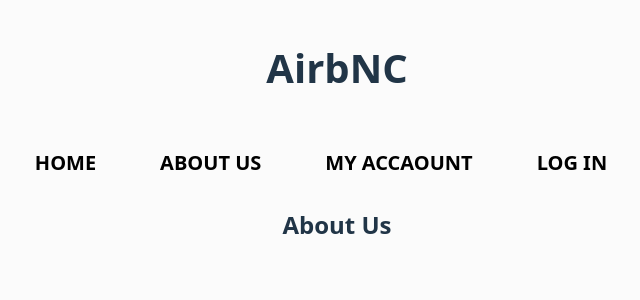
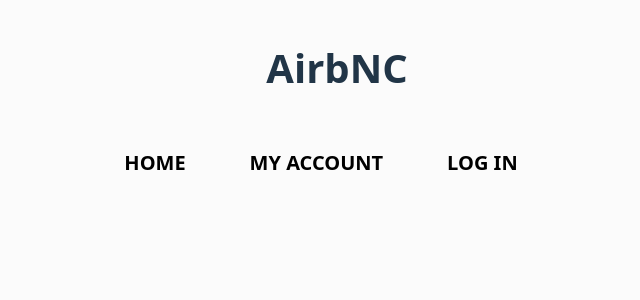
Before and after one commit to monikabaltova/airbnc-frontend, a React (Vite) app: page /about-us in a window 1280 px wide. Shown: the top 300 px of the page, without its empty margins (303-943 px from the left). Built offline with nearby package versions, Linux system fonts and the light colour scheme.

Commit message:
fix a comment in css

```diff
--- a/src/App.jsx
+++ b/src/App.jsx
@@ -4,7 +4,6 @@ import Header from "./components/Header";
 import Nav from "./components/Nav";
 import Home from "./components/Home";
 import SingleProperty from "./components/SingleProperty";
-import AboutUs from "./components/About";
 import { Route, Routes } from "react-router";
 import MyAccount from "./components/Account";
 import LogIn from "./components/LogIn";
@@ -17,7 +16,7 @@ function App() {
   return (
     <>
       <Header />
-      <Nav user={user}/>
+      <Nav user={user} />
       <Routes>
         <Route
           path=""
@@ -43,7 +42,6 @@ function App() {
             />
           }
         />
-        <Route path="/about-us" element={<AboutUs />} />
         <Route
           path="/my-account/:userId"
           element={
--- a/src/components/About.jsx
+++ /dev/null
@@ -1,8 +0,0 @@
-const AboutUs = () => {
-  return (
-    <>
-      <h2>About Us</h2>
-    </>
-  );
-};
-export default AboutUs;
--- a/src/components/Nav.jsx
+++ b/src/components/Nav.jsx
@@ -4,8 +4,7 @@ const Nav = ({ user }) => {
     <>
       <nav className="menu">
         <Link to="/">HOME</Link>
-        <Link to="/about-us">ABOUT US</Link>
-        <Link to="/my-account/:userId">MY ACCAOUNT</Link>
+        <Link to="/my-account/:userId">MY ACCOUNT</Link>
         <Link to="/log-in">{user?.user_id ? "LOG OUT" : "LOG IN"}</Link>
       </nav>
     </>
--- a/src/index.css
+++ b/src/index.css
@@ -65,3 +65,4 @@ button:focus-visible {
     background-color: #f9f9f9;
   }
 }
+*/
```
